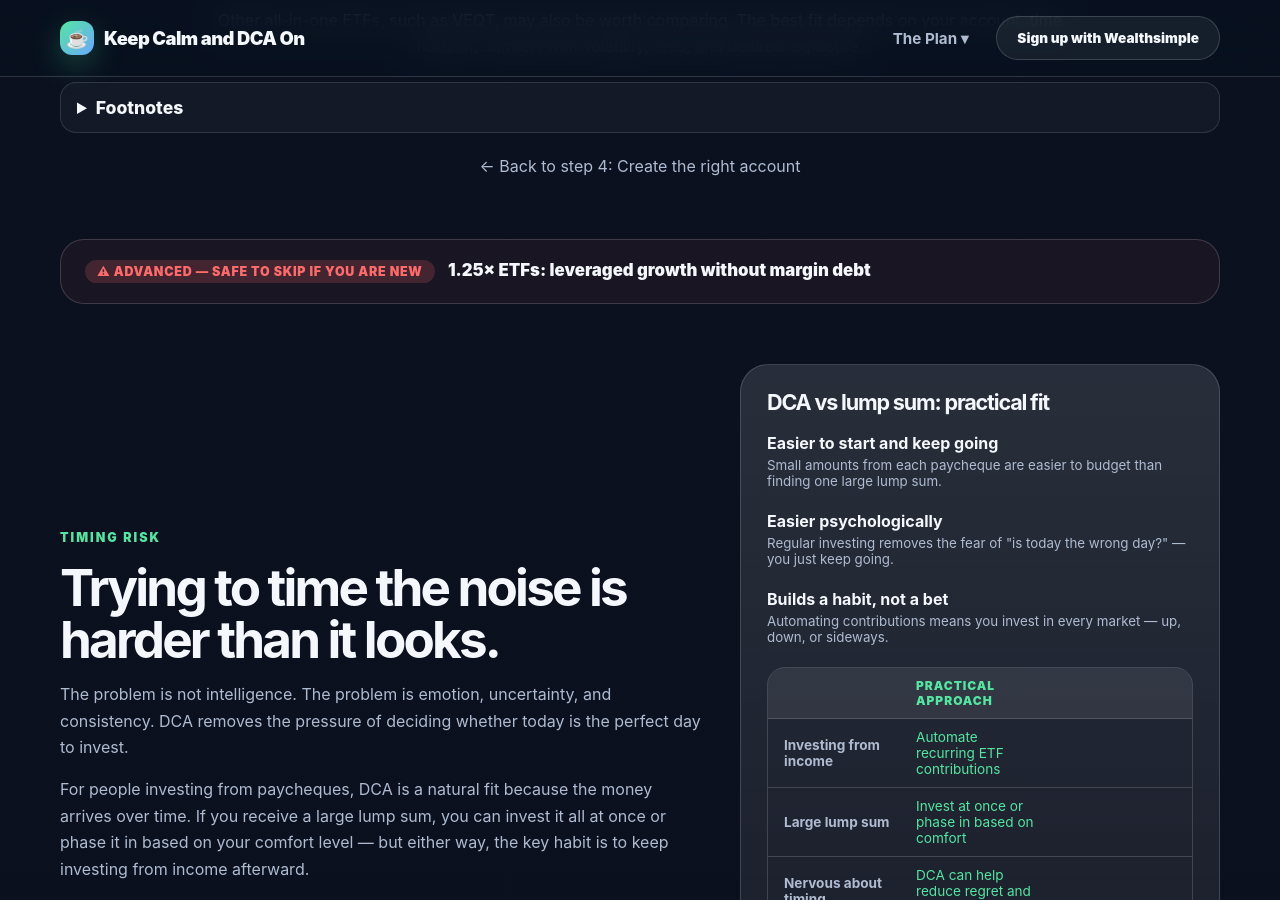
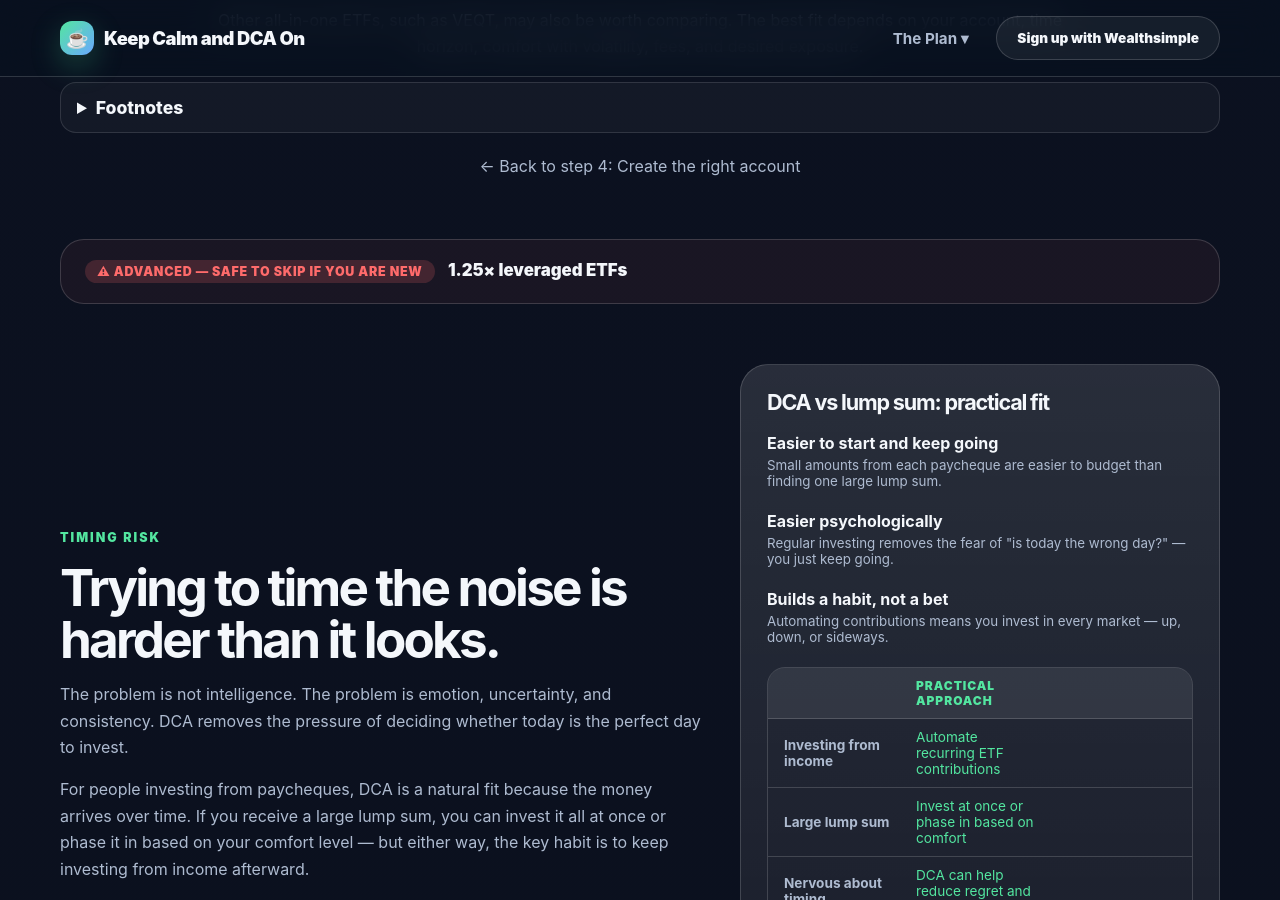
Before and after one commit to thestamp/dcathedip, a Jekyll site: the page built from index.html, in a window 1280 px wide and 900 px high, scrolled down 12137 px. Built offline with Jekyll 4.4.1, drawn with Linux system fonts in a browser that asks for light colours.

Commit message:
Collapse leveraged ETFs into concise expandable section
Replaced three verbose cards with two tight paragraphs inside the
collapsible advanced section. Same key info (1.25x mechanics, no
margin, volatility decay, beginner warning) in half the space.

```diff
--- a/index.html
+++ b/index.html
@@ -466,51 +466,17 @@
       </div>
 
       <!-- Leveraged ETFs — ADVANCED, skip if new -->
-            <details class="leveraged-subsection advanced-section" style="margin-top:60px">
-              <summary><span class="advanced-badge">⚠ Advanced — safe to skip if you are new</span> 1.25× ETFs: leveraged growth without margin debt</summary>
+            <details class="advanced-section" style="margin-top:60px">
+              <summary><span class="advanced-badge">⚠ Advanced — safe to skip if you are new</span> 1.25× leveraged ETFs</summary>
               <div style="margin-top:18px">
-              <div class="section-heading center">
-                <p class="eyebrow">For risk-tolerant investors only</p>
-                <h2>1.25× ETFs: leveraged growth without margin debt</h2>
-                <p>
-                  A 1.25× leveraged ETF aims to deliver 125% of the daily return of its underlying index — so if the index rises 1%, the ETF targets roughly 1.25%.
-                  This is a modest boost compared to 2× or 3× leveraged products, and crucially, it does not involve borrowing money or putting up collateral. <strong>Leveraged ETFs are advanced tools for investors who understand the mechanics and can tolerate amplified losses. Not appropriate for most beginners.</strong>
+                <p>A 1.25× leveraged ETF targets 125% of its index's daily return — if the index rises 1%, the ETF aims for ~1.25%. Unlike 2×/3× products, this is a modest boost that <strong>does not require a margin account or collateral.</strong> You buy shares like any other ETF and your maximum loss is what you invested.</p>
+                <p><strong>What to know:</strong> Leveraged ETFs amplify both gains and losses. A 1.25× ETF falls ~1.25× as much on down days. Over time, daily reset effects (volatility decay) can cause returns to drift from a simple multiple. <strong>Not appropriate for most beginners — these are tools for investors who understand the mechanics and can tolerate extra volatility.</strong></p>
+                <p class="calculator-note" style="margin-top:12px; text-align:center;">
+                  Source: <a href="https://www.globalx.ca/enhanced-growth-etfs" target="_blank" rel="nofollow noopener" style="color:var(--gold);">Global X Enhanced Growth ETFs ↗</a>. Review the prospectus, MER, and daily reset mechanics before investing.
                 </p>
+                <details class="section-footnote"><summary>Footnotes</summary><p>Leveraged ETFs are not suitable for all investors. Returns can deviate significantly from the stated multiple over periods longer than one day due to compounding and volatility. These are examples for research, not recommendations.</p></details>
               </div>
-        <div class="leveraged-compare">
-          <article class="leveraged-card">
-            <span class="icon">📊</span>
-            <h3>1.25× leveraged ETF</h3>
-            <p>
-              Uses derivatives inside the fund to target 1.25× daily index returns. You buy shares like any other ETF.
-              No margin account, no collateral, no risk of a margin call. Your maximum loss is the amount you invested in that ETF.
-            </p>
-          </article>
-          <article class="leveraged-card">
-            <span class="icon">✅</span>
-            <h3>No margin account needed</h3>
-            <p>
-              With a 1.25× ETF, you do not open a margin account, do not borrow money from your broker,
-              do not post collateral, and never face a margin call. You simply buy shares of the ETF the same way
-              you would buy any other holding — no debt, no forced selling, and your loss is limited to what you own in that specific ETF.
-            </p>
-          </article>
-          <article class="leveraged-card">
-            <span class="icon">🧠</span>
-            <h3>What to know before investing</h3>
-            <p>
-              Leveraged ETFs amplify both gains and losses. A 1.25× ETF will fall roughly 1.25× as much on down days.
-              Over long periods, daily reset effects (volatility decay) can cause returns to drift from a simple 1.25× multiple.
-              These are tools for investors who understand the mechanics and can tolerate the extra volatility.
-            </p>
-          </article>
-        </div>
-        <p class="calculator-note" style="margin-top:18px; text-align:center;">
-          Source: <a href="https://www.globalx.ca/enhanced-growth-etfs" target="_blank" rel="nofollow noopener" style="color:var(--gold);">Global X Enhanced Growth ETFs ↗</a>.
-          All leveraged ETFs involve risk. Review the prospectus, MER, and daily reset mechanics before investing.
-        </p>
-        <details class="section-footnote"><summary>Footnotes</summary><p>Leveraged ETFs are not suitable for all investors. Returns can deviate significantly from the stated multiple over periods longer than one day due to compounding and volatility. These are examples for research, not recommendations. Compare fees, holdings, risk rating, and whether the product fits your time horizon and risk tolerance.</p></details>
-      </div></details>
+            </details>
 
       <!-- Timing risk -->
       <div class="timing-subsection" style="margin-top:60px">
```
